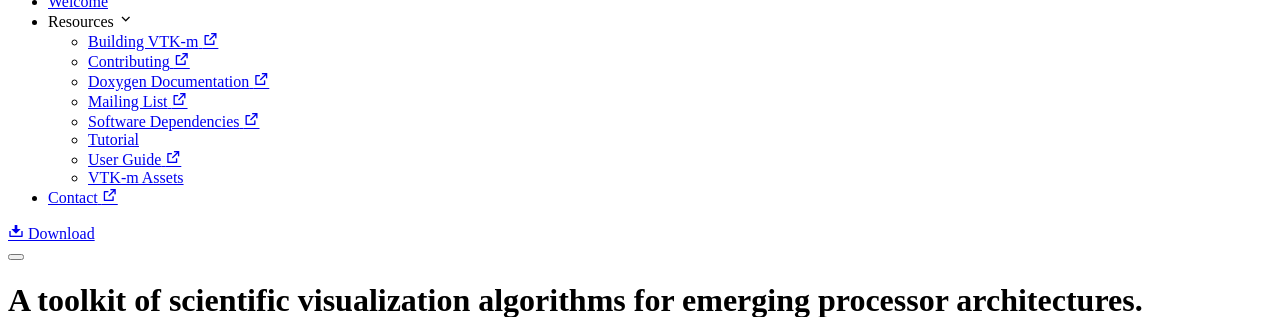
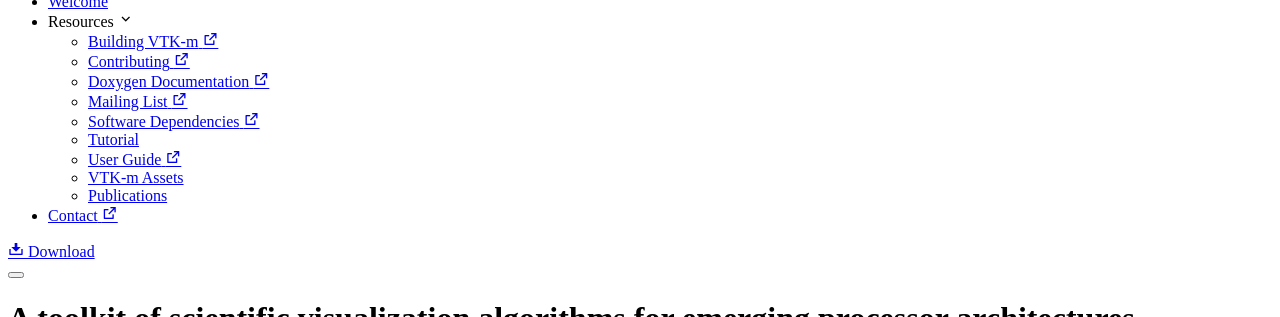
Before and after one commit to Kitware/vtkm-web, a Jekyll site: the page built from _pages/index.md, in a window 1280 px wide and 900 px high, cut to the strip 335-652 px from the top of the window. Built offline with Jekyll 4.4.1, drawn with Linux system fonts in a browser that asks for light colours; our own code applies the rules of GitHub Pages for plain Markdown files.

Commit message:
Add anchors for resources and pubs on main page
Also add menu item to go directly to publications.

```diff
--- a/_data/nav.yml
+++ b/_data/nav.yml
@@ -1,7 +1,7 @@
 - name: Welcome
   url: /
 - name: Resources
-  url: /tutorial
+  url: /#resources
   dropdown:
     - name: Building VTK-m
       url: https://gitlab.kitware.com/vtk/vtk-m/blob/master/README.md#building
@@ -25,6 +25,8 @@
       new_tab: true
     - name: VTK-m Assets
       url: /assets
+    - name: Publications
+      url: /#publications
 - name: Contact
   url: https://vtk.org/mailman/listinfo/vtkm
   new_tab: true
--- a/_layouts/homepage.html
+++ b/_layouts/homepage.html
@@ -13,7 +13,7 @@
   </section>
 
   {% if page.resources != empty %}
-  <section class="bg-gradient-to-br from-secondary-100 to-secondary-300 py-6 lg:py-16">
+  <section id="resources" class="bg-gradient-to-br from-secondary-100 to-secondary-300 py-6 lg:py-16">
     <div class="container max-w-7xl mx-auto px-4 sm:px-6">
       {% include resources.html %}
     </div>
@@ -21,7 +21,7 @@
   {% endif %}
 
   {% if page.publications == true %}
-  <section class="py-6 lg:py-16">
+  <section id="publications" class="py-6 lg:py-16">
     <div class="container max-w-7xl mx-auto px-4 sm:px-6">
       {% include publications.html %}
     </div>
```
